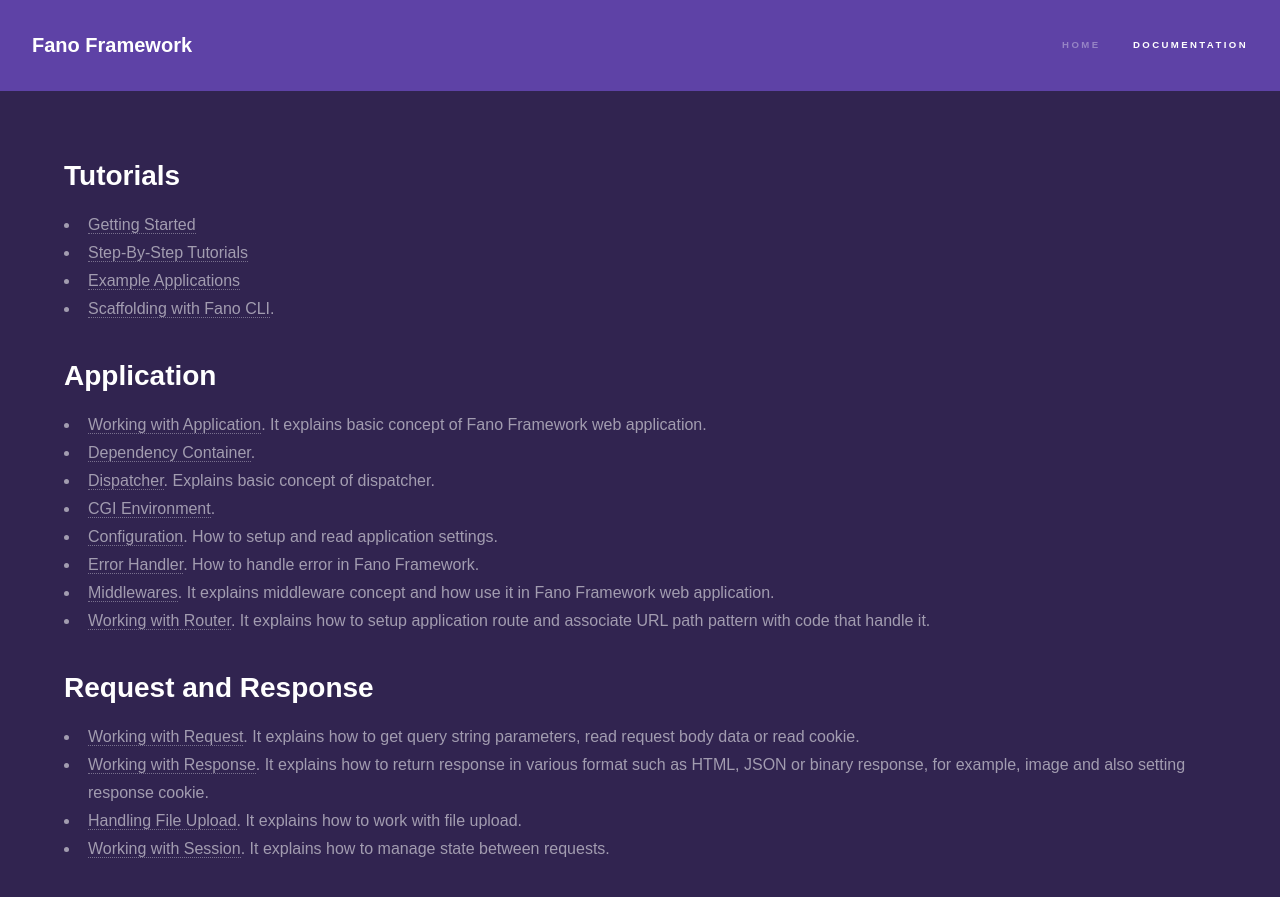
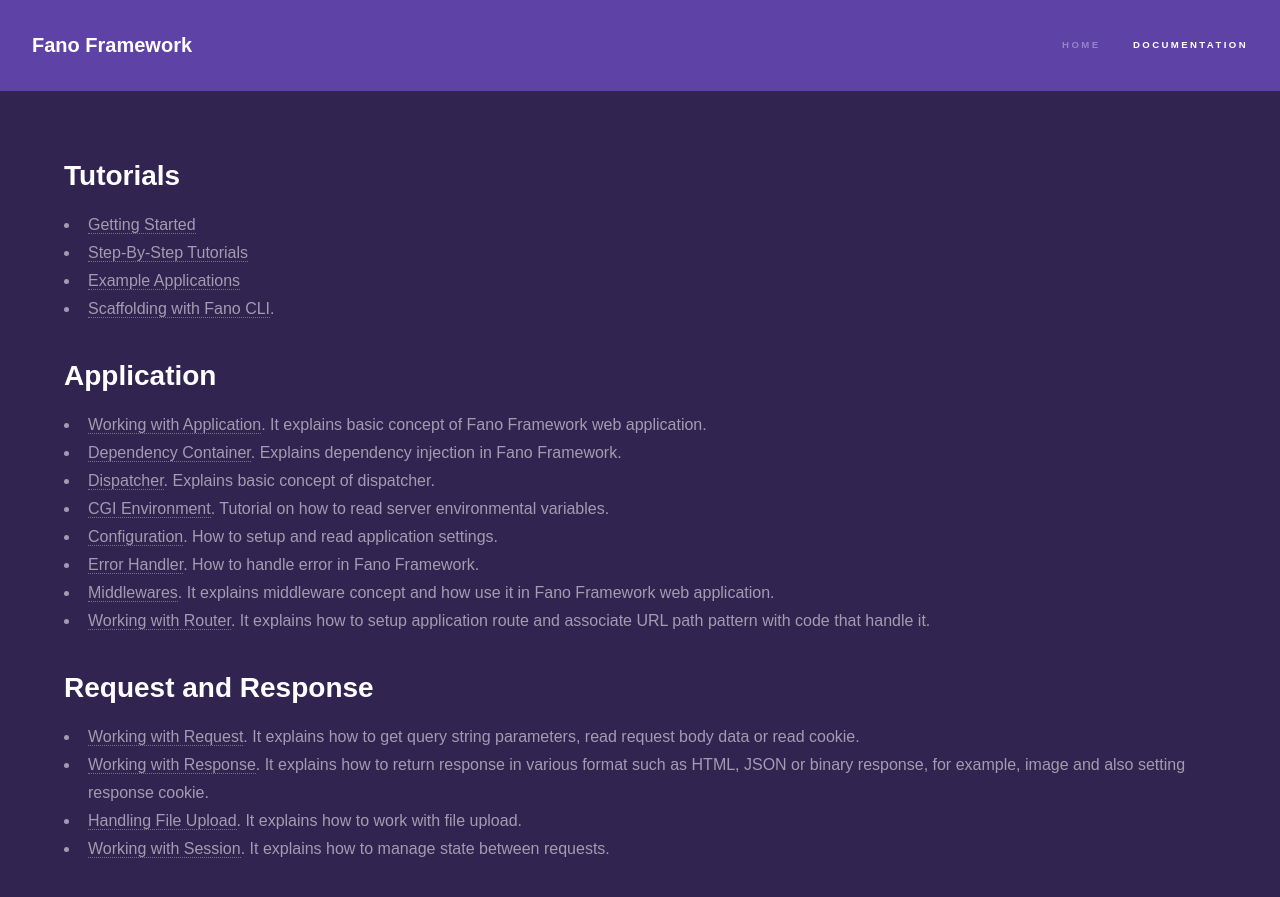
Before and after one commit to fanoframework/fanoframework.github.io, a Jekyll site: the page built from documentation/index.md, in a window 1280 px wide and 900 px high. Shown: the top 897 px of the window. Built offline with Jekyll 4.4.1, drawn with Linux system fonts in a browser that asks for light colours; our own code applies the rules of GitHub Pages for plain Markdown files.

Commit message:
Update index.md

```diff
--- a/documentation/index.md
+++ b/documentation/index.md
@@ -13,9 +13,9 @@
 ## Application
 
 - [Working with Application](/working-with-application). It explains basic concept of Fano Framework web application.
-- [Dependency Container](/dependency-container).
+- [Dependency Container](/dependency-container). Explains dependency injection in Fano Framework.
 - [Dispatcher](/dispatcher). Explains basic concept of dispatcher.
-- [CGI Environment](/environment).
+- [CGI Environment](/environment). Tutorial on how to read server environmental variables.
 - [Configuration](/configuration). How to setup and read application settings.
 - [Error Handler](/error-handler). How to handle error in Fano Framework.
 - [Middlewares](/middlewares). It explains middleware concept and how use it in Fano Framework web application.
```
